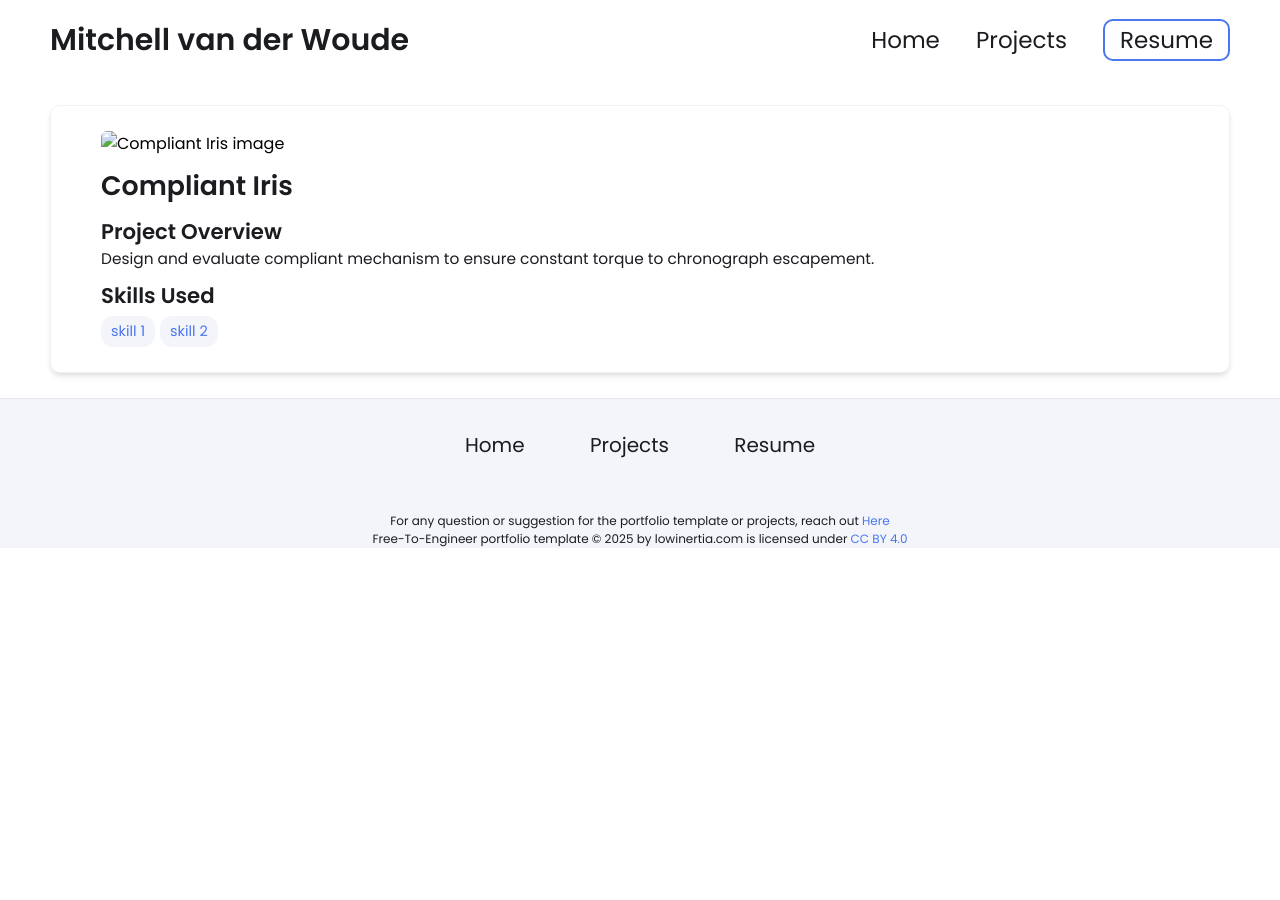
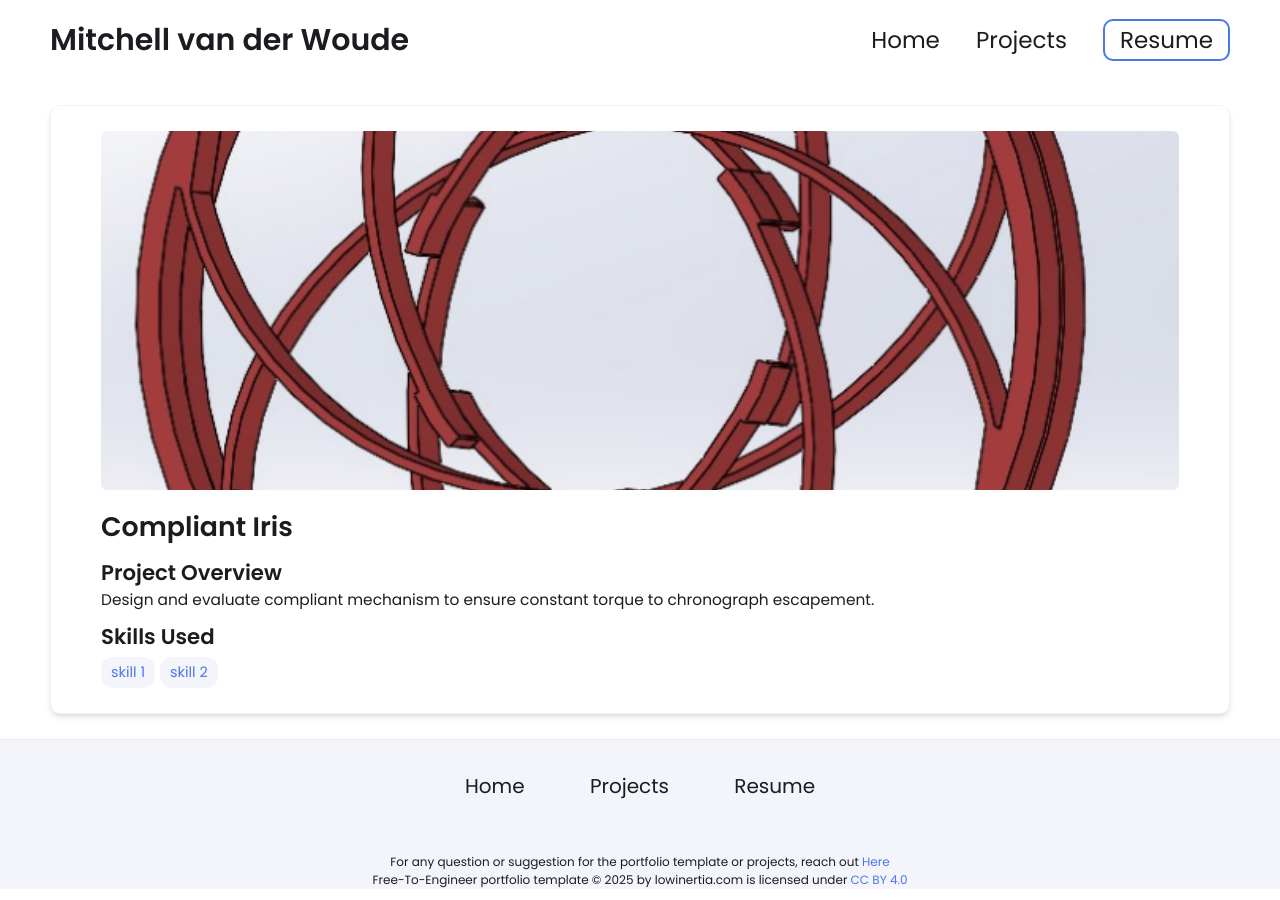
Before and after one commit to mjvanderwoude28/mjvanderwoude28.github.io, a Jekyll site: the page built from _projects/Compliant Iris/index.md, in a window 1280 px wide. Built offline with Jekyll 4.4.1, drawn with Linux system fonts in a browser that asks for light colours.

Commit message:
Update index.md

```diff
--- a/_projects/Compliant Iris/index.md
+++ b/_projects/Compliant Iris/index.md
@@ -5,5 +5,5 @@ description:  Design and evaluate compliant mechanism to ensure constant torque
 skills:
 - skill 1
 - skill 2
-main-image: ./iris.png
+main-image: /iris.png
 ---
```
